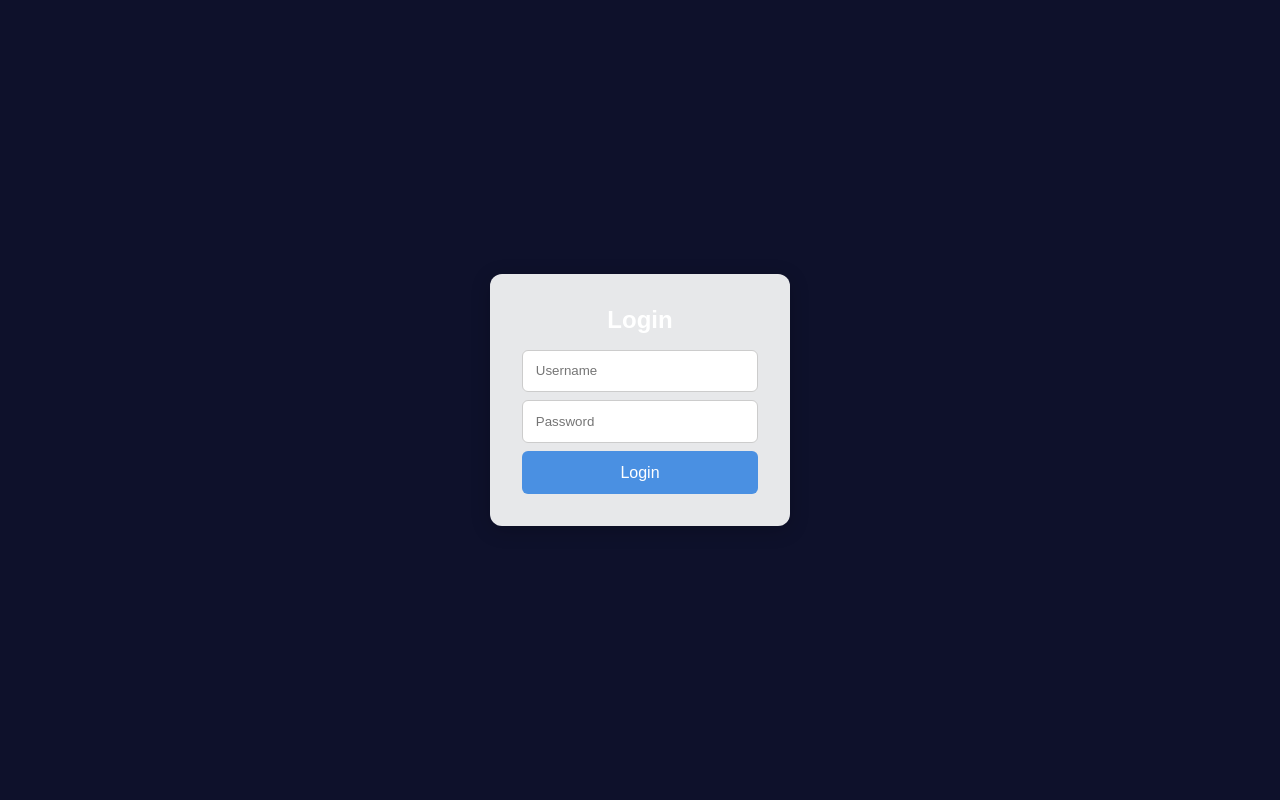
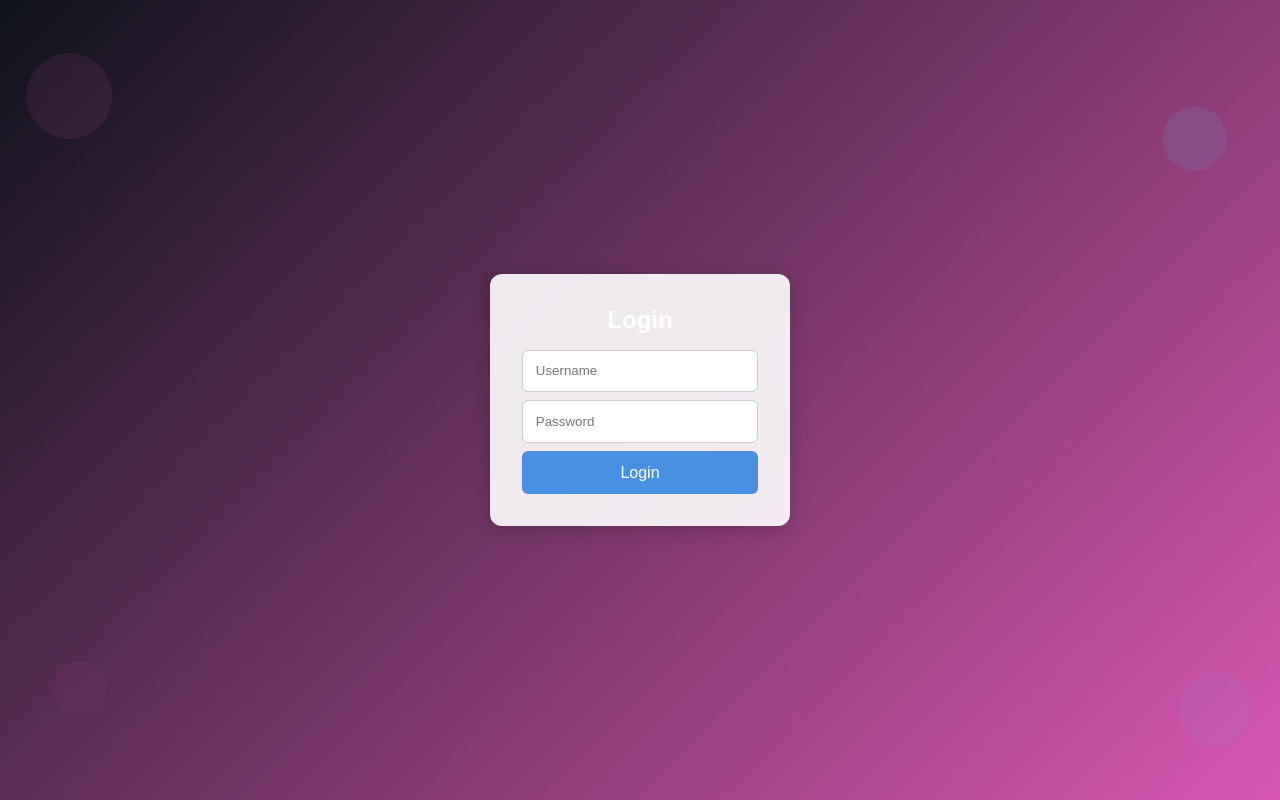
Before and after one commit to hashtags02/dashboard, a React (Create React App) app: page /login in a window 1280 px wide. Built offline with nearby package versions, Linux system fonts and the light colour scheme.

Commit message:
style(login): move Background.png into src/assets and reference from Login.css; ensure login page uses only CSS-defined background

```diff
--- a/src/Login/Login.css
+++ b/src/Login/Login.css
@@ -4,6 +4,9 @@
   width: 100vw;
 
   background-size: cover;
+  background-position: center;
+  background-repeat: no-repeat;
+  background-image: url('../assets/Background.png');
 
   display: flex;
   justify-content: center;
```
Also changed, not shown: src/assets/Background.png (renamed from public/Background.png).
